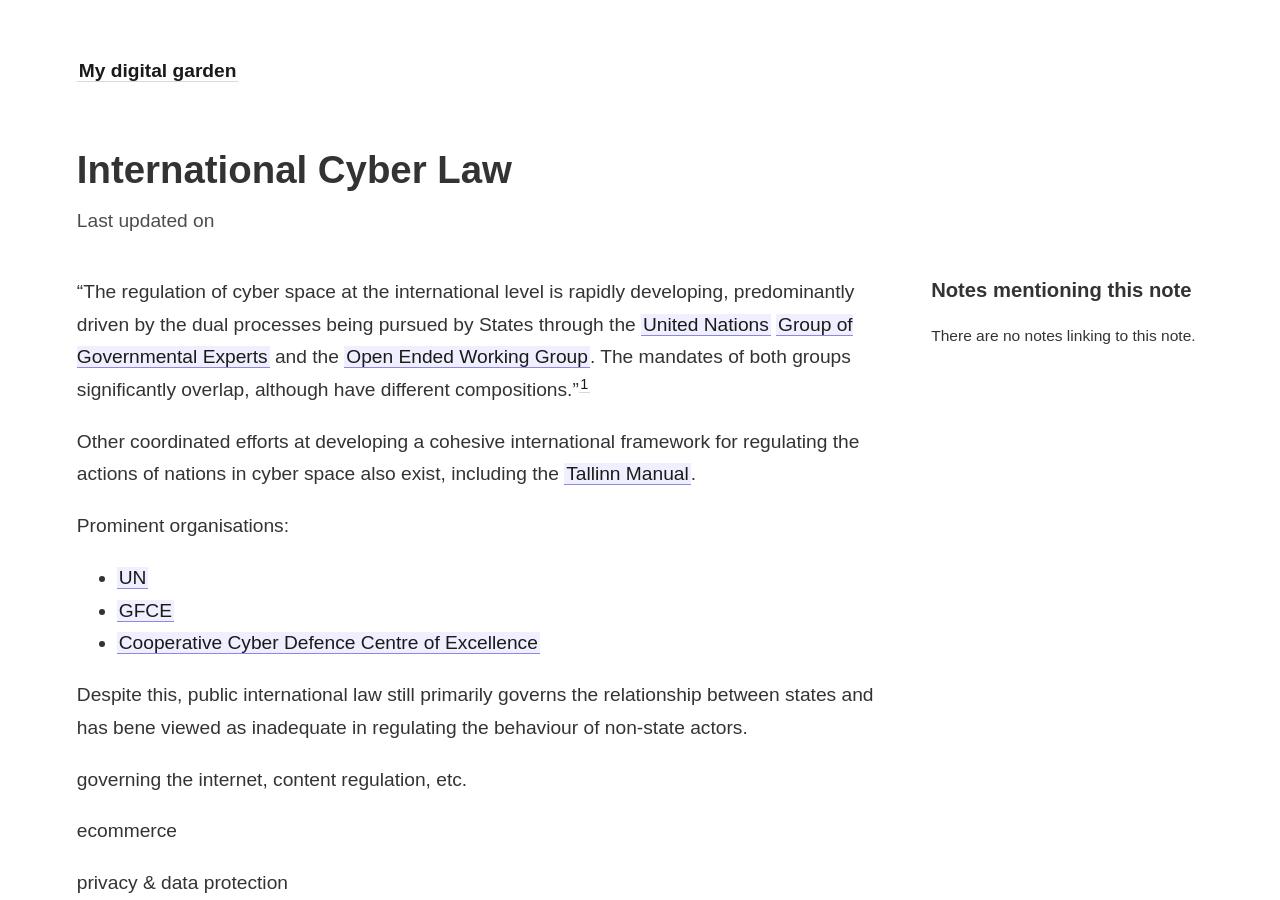
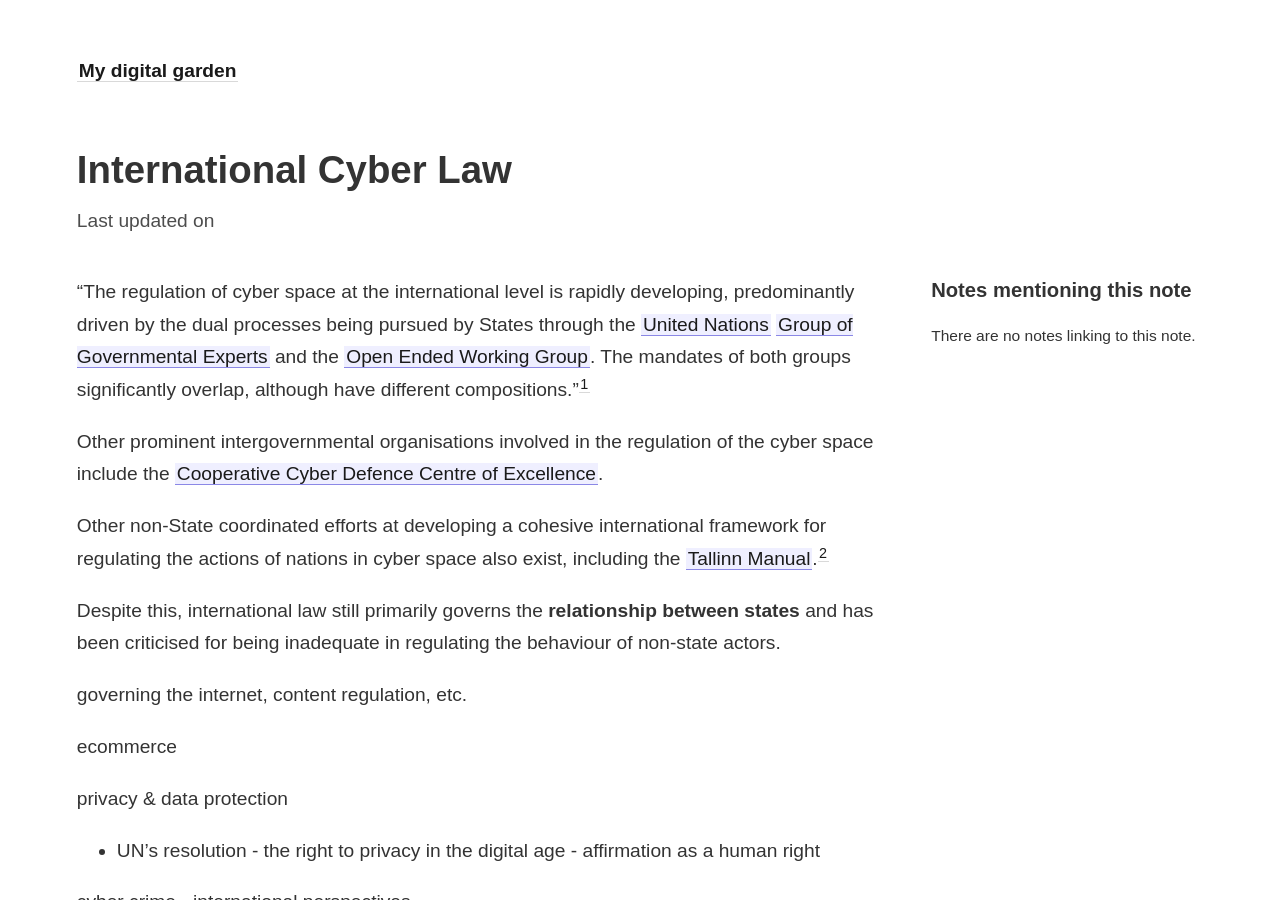
Before and after one commit to ctr-l/digital-garden, a Jekyll site: the page built from _notes/Public International Cyber Law INDEX.md, in a window 1280 px wide and 900 px high. Built offline with Jekyll 4.4.1, drawn with Linux system fonts in a browser that asks for light colours; some of the changed text lies outside the part shown.

Commit message:
Update content

```diff
--- a/_notes/Public International Cyber Law INDEX.md
+++ b/_notes/Public International Cyber Law INDEX.md
@@ -3,16 +3,11 @@ title: International Cyber Law
 ---
 "The regulation of cyber space at the international level is rapidly developing, predominantly driven by the dual processes being pursued by States through the [[United Nations]] [[Group of Governmental Experts]] and the [[Open Ended Working Group]]. The mandates of both groups significantly overlap, although have different compositions."[^1]
 
-[^1]: From the [Australian Cyber Law Map](http://austlii.community/foswiki/CyberLaw/AustralianCyberLawMap/InternationalCyberEngagement).
+Other prominent intergovernmental organisations involved in the regulation of the cyber space include the [[Cooperative Cyber Defence Centre of Excellence]].
 
-Other coordinated efforts at developing a cohesive international framework for regulating the actions of nations in cyber space also exist, including the [[Tallinn Manual]].
+Other non-State coordinated efforts at developing a cohesive international framework for regulating the actions of nations in cyber space also exist, including the [[Tallinn Manual]].[^2]
 
-Prominent organisations:
-- [[United Nations|UN]]
-- [[GFCE]]
-- [[Cooperative Cyber Defence Centre of Excellence]]
-
-Despite this, public international law still primarily governs the relationship between states and has bene viewed as inadequate in regulating the behaviour of non-state actors.
+Despite this, international law still primarily governs the **relationship between states** and has been criticised for being inadequate in regulating the behaviour of non-state actors.
 
 
 governing the internet, content regulation, etc.
@@ -24,3 +19,6 @@ privacy & data protection
 - UN's resolution - the right to privacy in the digital age - affirmation as a human right
 
 cyber crime - international perspectives
+
+[^1]: From the [Australian Cyber Law Map](http://austlii.community/foswiki/CyberLaw/AustralianCyberLawMap/InternationalCyberEngagement).
+[^2]: While the production of the Tallinn Manual is coordinated by the [[Cooperative Cyber Defence Centre of Excellence|CCDCOE]], the Manual does not ...
```
Also changed, not shown: _notes/International Law; what it is, etc..md (renamed from _notes/International Law.md, +1 -0 lines), _notes/International or intergovernmental agencies/Cooperative Cyber Defence Centre of Excellence.md (+3 -1 lines).
